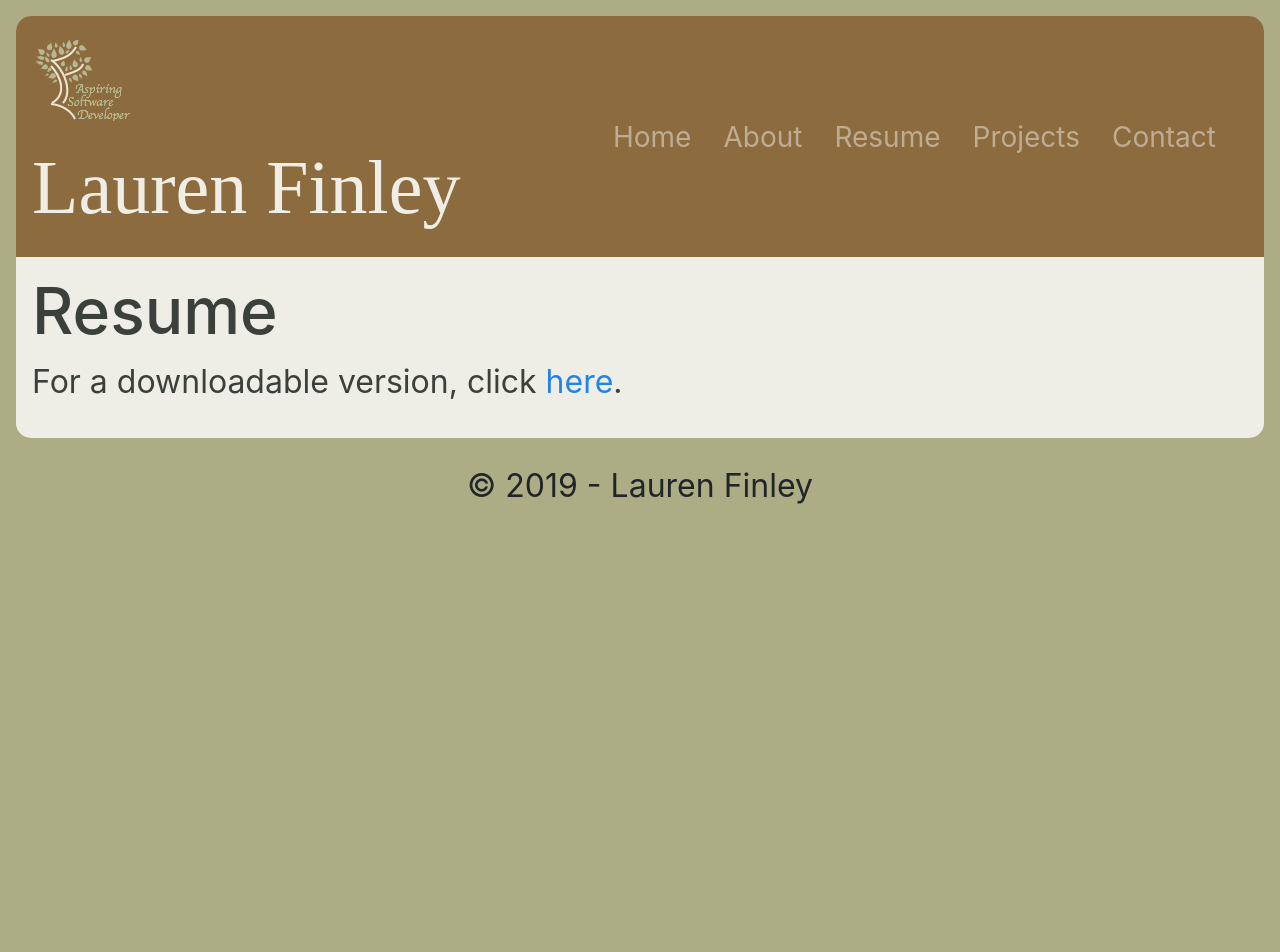
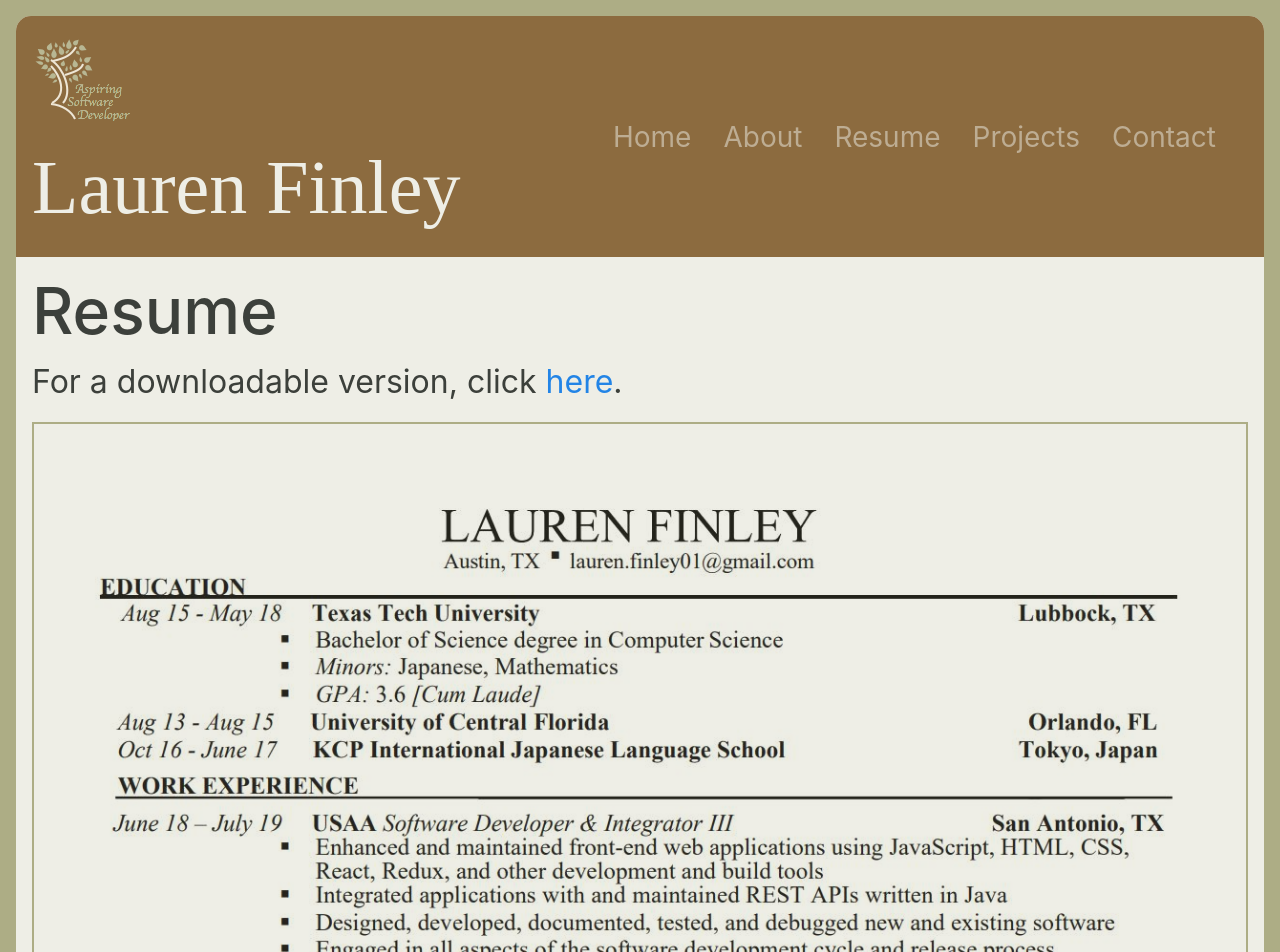
Before and after one commit to laurenoutloud/laurenoutloud.github.io, a React (Vite) app: page /resume in a window 1280 px wide. Shown: the top 952 px of the page. Before the commit the page ends 800 px from the top, so only its background shows below. Built offline with nearby package versions, Linux system fonts and the light colour scheme.

Commit message:
add resume to resume page

```diff
--- /dev/null
+++ b/src/css/Resume.css
@@ -0,0 +1,5 @@
+.resumePhoto {
+    border: 2px solid #adad85;
+    width: 100%;
+    height: auto;
+}
--- a/src/routes/Resume.js
+++ b/src/routes/Resume.js
@@ -1,11 +1,15 @@
 import React from 'react';
 import resume from "../documents/resume.pdf";
+import resumePhoto from "../images/resume.jpg";
+import "../css/Resume.css"
+
 class Resume extends React.Component{
     render(){
         return(
             <div>
             <h1>Resume</h1>
             <p>For a downloadable version, click <a href={resume} target="_blank">here</a>.</p>
+            <img className="resumePhoto" src={resumePhoto}/>
             </div>
         );
     }
```
Also changed, not shown: src/images/resume.jpg (added).
